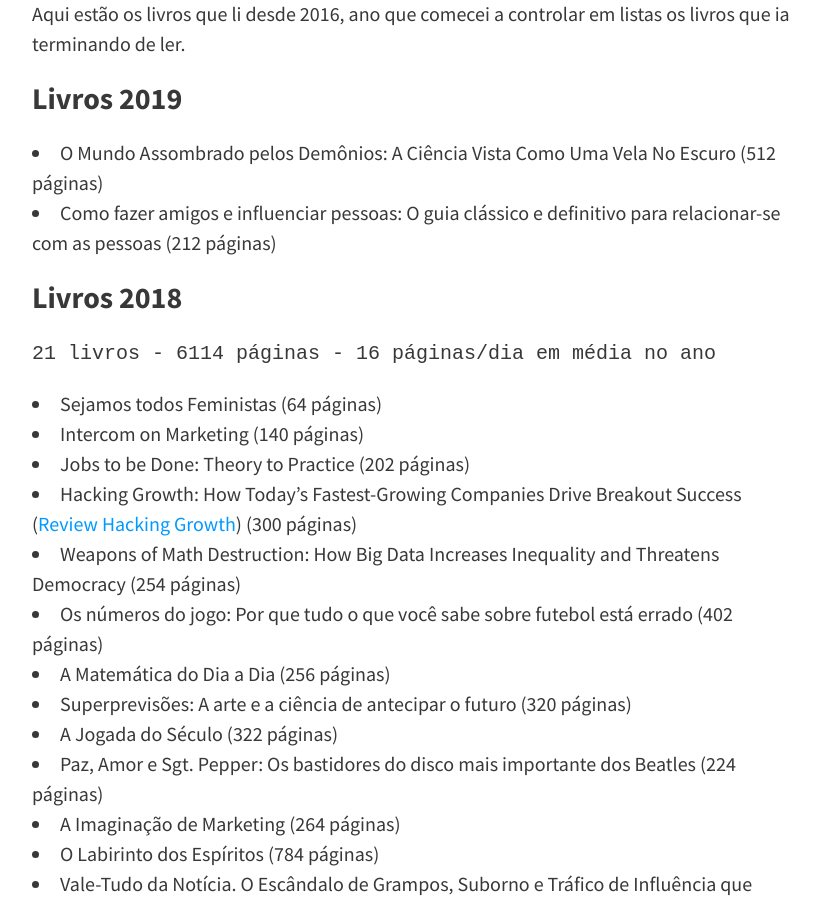
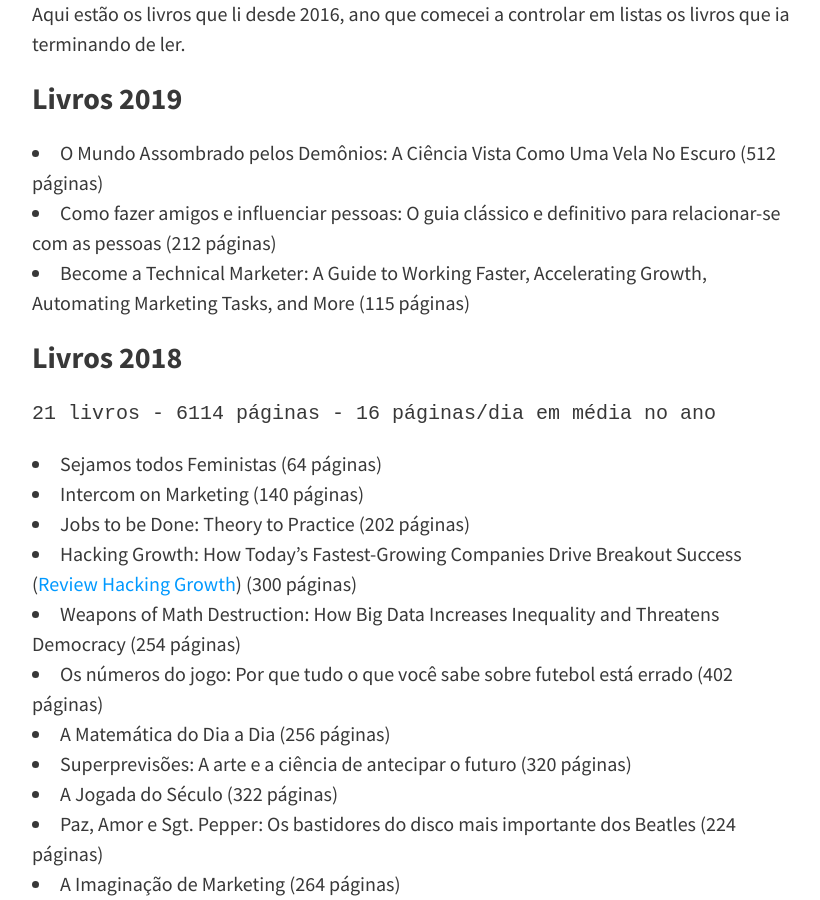
Before and after one commit to felipecbarbosa/felipecbarbosa.github.io, a Jekyll site: the page built from leituras.md, in a window 1280 px wide and 900 px high, scrolled down 590 px. Shown: the whole window, without its empty margins (224-1044 px from the left). Built offline with Jekyll 4.4.1, drawn with Linux system fonts in a browser that asks for light colours; nearby versions of some CDN libraries; comment, search, counter and statistics services are not loaded.

Commit message:
Added New book Become a technical marketer

````diff
--- a/leituras.md
+++ b/leituras.md
@@ -15,6 +15,7 @@ Aqui estão os livros que li desde 2016, ano que comecei a controlar em listas o
 ### Livros 2019
 - O Mundo Assombrado pelos Demônios: A Ciência Vista Como Uma Vela No Escuro (512 páginas)
 - Como fazer amigos e influenciar pessoas: O guia clássico e definitivo para relacionar-se com as pessoas (212 páginas)
+- Become a Technical Marketer: A Guide to Working Faster, Accelerating Growth, Automating Marketing Tasks, and More (115 páginas)
 
 ### Livros 2018
 ```21 livros - 6114 páginas - 16 páginas/dia em média no ano```
````
